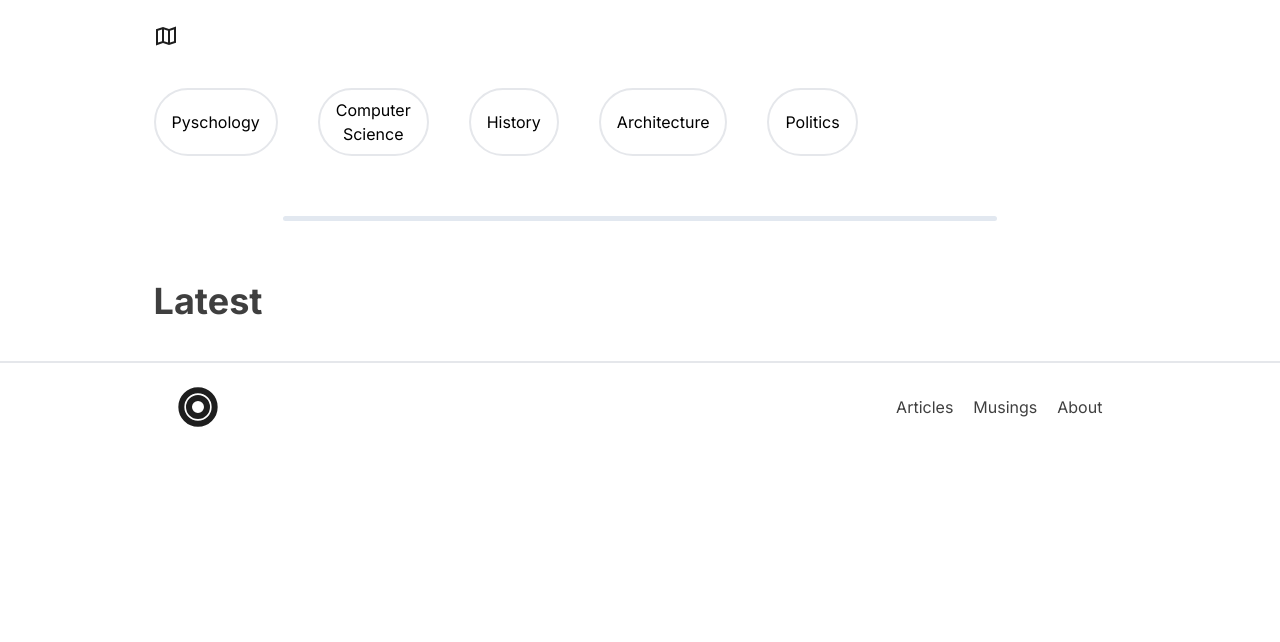
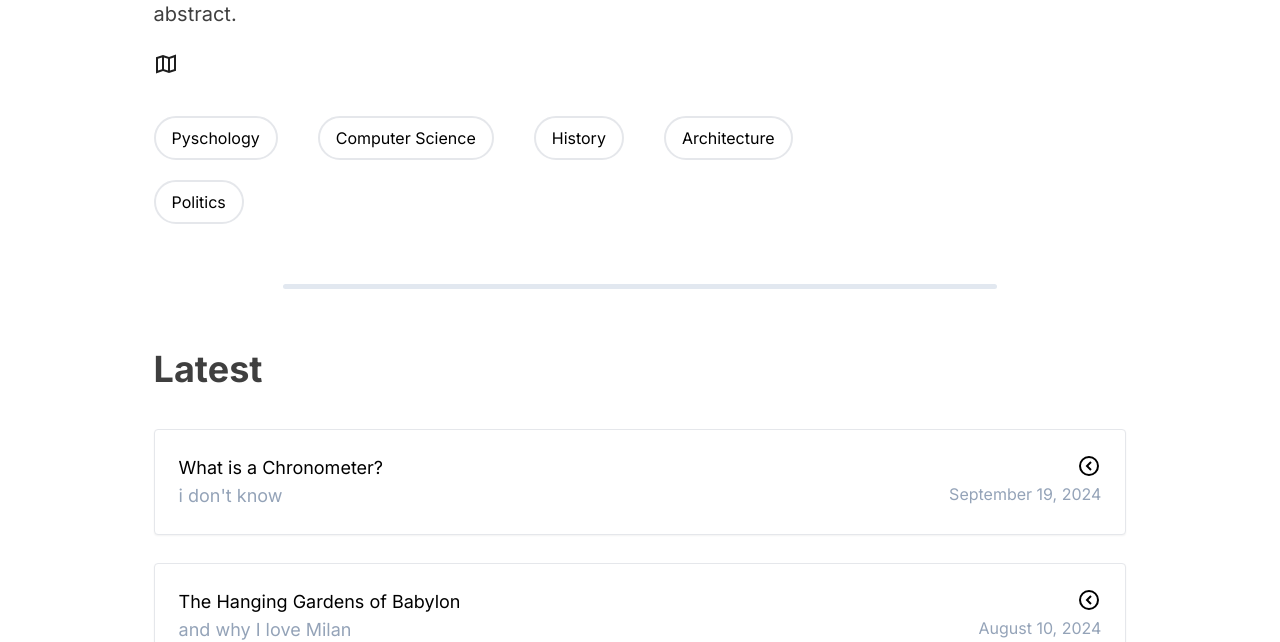
Before and after one commit to markmcguire011/Sentennial, a Next.js app: page /articles in a window 1280 px wide. Shown: the part 310-952 px from the top of the page. Before the commit the page ends 800 px from the top, so only its background shows below. Built offline with nearby package versions, Linux system fonts and the light colour scheme.

Commit message:
added some example articles and worked out routing

```diff
--- a/app/articles/[slug]/page.tsx
+++ b/app/articles/[slug]/page.tsx
@@ -1,17 +1,50 @@
-export default function Articles() {
+import { getAllArticles, getArticleBySlug } from '@/lib/api'
+import { notFound } from 'next/navigation'
+import { Metadata } from 'next'
+
+export default async function Article({ params }: Params) {
+    const article = getArticleBySlug(params.slug)
+
+    if (!article) {
+        return notFound()
+    }
+
     return (
-        <div className="flex flex-col px-[calc(12vw)] py-[calc(4vh)]">
-            <div className="flex flex-col gap-2 pb-12">
-                <h1 className="text-6xl font-bold opacity-75 color-brand-dark">The Hanging Gardens of Babylon</h1>
-                <h1 className="text-4xl font-semibold opacity-50 color-brand-dark">and why I love Milan</h1>
-            </div>
-            <div className="flex">
-                <div className="bg-slate-200 h-[5px] w-4/5 rounded"></div>
-            </div>
-            <div className="flex gap-6 items-center p-2">
-                <h1 className="text-l opacity-50 color-brand-dark">August 3rd, 2024</h1>
-                <h1 className="text-l bg-[#e6d1d6] opacity-75 color-brand-dark border-2 rounded-full px-3 py-1">History</h1>
-            </div>
+        <div>
+            <h1>{article.title}</h1>
+            <small>{article.date}</small>
+            <div dangerouslySetInnerHTML={{ __html: article.content}} />
         </div>
     )
 }
+
+type Params = {
+    params: {
+        slug: string
+    }
+}
+
+export function generateMetadata({ params }: Params): Metadata {
+    const article = getArticleBySlug(params.slug)
+
+    if (!article) {
+        return notFound()
+    }
+
+    const title = `${article.title} | Sentennial`
+
+    return {
+        title,
+        openGraph: {
+            title
+        }
+    }
+}
+
+export async function generateStaticParams() {
+    const articles = getAllArticles()
+
+    return articles.map((article) => ({
+        slug: article.slug
+    }))
+}
--- a/app/articles/page.tsx
+++ b/app/articles/page.tsx
@@ -1,9 +1,10 @@
-import Image from "next/image";
-import { useState } from 'react';
-import Articles from "@/components/articles_header"
+import Articles from "@/components/articles"
+import { getAllArticles } from "@/lib/api";
 
-export default function Page() {
-    return (
-      <Articles />
-    )
-  }
+export default async function Page() {
+  const articles = getAllArticles()
+
+  return (
+    <Articles articles ={ articles }/>
+  )
+}
--- a/app/page.tsx
+++ b/app/page.tsx
@@ -1,7 +1,11 @@
 import MoackArticle from "@/components/elements"
 import Link from "next/link"
+import { getAllArticles } from "@/lib/api"
+import ArticleButton from "@/components/article_button"
 
 export default function Page() {
+  const articles = getAllArticles()
+
   return (
     <div className="flex flex-col">
       <div className="min-h-screen flex flex-col items-center justify-center gap-[20px]">
@@ -69,30 +73,9 @@ export default function Page() {
         </div>
         <div className="flex justify-center gap-5 md:gap-10">
           <div className="flex flex-col gap-10 w-2/5">
-            <Link href={"/articles"} className="flex flex-col w-full items-center">
-              <div className="group bg-white flex flex-col justify-between rounded w-full shadow-sm hover:shadow-md p-6 border">
-                <div className="flex justify-between">
-                  <h1 className="text-lg group-hover:underline group-hover:decoration-brand-color group-hover:text-brand-color">The Hanging Gardens of Babylon</h1>
-                  <svg className="md:flex hidden group-hover:fill-brand-color" xmlns="http://www.w3.org/2000/svg" width="24" height="24"><path d="M12 2a10 10 0 1 0 10 10A10.011 10.011 0 0 0 12 2zm0 18a8 8 0 1 1 8-8 8.009 8.009 0 0 1-8 8z"/><path d="M13.293 7.293 8.586 12l4.707 4.707 1.414-1.414L11.414 12l3.293-3.293-1.414-1.414z"/></svg>
-                </div>
-                <div className="flex flex-col md:flex-row justify-between">
-                  <h1 className="text-lg text-slate-400">and why I love Milan</h1>
-                  <h1 className="txt-md text-slate-400">August 3rd, 2024</h1>
-                </div>
-              </div>
-            </Link>
-            <Link href={"/articles"} className="flex flex-col w-full items-center">
-              <div className="group bg-white flex flex-col justify-between rounded w-full shadow-sm hover:shadow-md p-6 border">
-                <div className="flex justify-between">
-                  <h1 className="text-lg group-hover:underline group-hover:decoration-brand-color group-hover:text-brand-color">What is a Chronometer?</h1>
-                  <svg className="md:flex hidden group-hover:fill-brand-color" xmlns="http://www.w3.org/2000/svg" width="24" height="24"><path d="M12 2a10 10 0 1 0 10 10A10.011 10.011 0 0 0 12 2zm0 18a8 8 0 1 1 8-8 8.009 8.009 0 0 1-8 8z"/><path d="M13.293 7.293 8.586 12l4.707 4.707 1.414-1.414L11.414 12l3.293-3.293-1.414-1.414z"/></svg>
-                </div>
-                <div className="flex flex-col md:flex-row justify-between">
-                  <h1 className="text-lg text-slate-400">(i don't know) or do i?</h1>
-                  <h1 className="txt-md text-slate-400">August 10th, 2024</h1>
-                </div>
-              </div>
-            </Link>
+            {articles.map((article) => (
+              <ArticleButton key = {article.slug} slug = {article.slug} title = {article.title} subtitle= {article.subtitle} date = {article.date}/>
+            ))}
           </div>
           <div className="h-auto w-[3px] rounded bg-slate-200"></div>
           <div className="flex flex-col gap-10 w-2/5">
--- /dev/null
+++ b/components/article_button.tsx
@@ -0,0 +1,18 @@
+import Link from "next/link"
+
+export default function ArticleButton({slug, title, subtitle, date} : { slug: string, title: string, subtitle: string, date: string}) {
+    return (
+        <Link href={`/articles/${slug}`} className="flex flex-col w-full items-center">
+            <div className="group bg-white flex flex-col justify-between rounded w-full shadow-sm hover:shadow-md p-6 border">
+                <div className="flex justify-between">
+                    <h1 className="text-lg group-hover:underline group-hover:decoration-brand-color group-hover:text-brand-color">{title}</h1>
+                    <svg className="md:flex hidden group-hover:fill-brand-color" xmlns="http://www.w3.org/2000/svg" width="24" height="24"><path d="M12 2a10 10 0 1 0 10 10A10.011 10.011 0 0 0 12 2zm0 18a8 8 0 1 1 8-8 8.009 8.009 0 0 1-8 8z"/><path d="M13.293 7.293 8.586 12l4.707 4.707 1.414-1.414L11.414 12l3.293-3.293-1.414-1.414z"/></svg>
+                </div>
+                <div className="flex flex-col md:flex-row justify-between">
+                    <h1 className="text-lg text-slate-400">{subtitle}</h1>
+                    <h1 className="txt-md text-slate-400">{date}</h1>
+                </div>
+            </div>
+        </Link>
+    )
+}
--- a/components/articles_header.tsx
+++ b/components/articles.tsx
@@ -2,8 +2,16 @@
 
 import Image from 'next/image';
 import { useState } from 'react';
+import Link from 'next/link';
+import { Article } from '@/interfaces/article';
+import ArticleButton from './article_button';
+import { title } from 'process';
 
-export default function Articles() {
+type Props = {
+  articles: Article[]
+}
+
+export default function Articles({ articles }: Props) {
   const [content, setContent] = useState('');
 
   const handleClick = (newContent: string): void  => {
@@ -21,7 +29,7 @@ export default function Articles() {
                 These are usually about things I've read or things I'm interested in. More abstract.
               </p>
               <svg className="fill-brand-dark" xmlns="http://www.w3.org/2000/svg" width="24" height="24"><path d="m15 4.946-6-2-7 2.333v16.108l7-2.333 6 2 7-2.333V2.613zm-5 .442 4 1.333v11.891l-4-1.333zM4 6.721l4-1.333v11.891l-4 1.334zm16 10.558-4 1.333V6.721l4-1.334z"/></svg>
-              <div className="flex gap-10 pt-10">
+              <div className="flex flex-wrap gap-x-10 gap-y-5 pt-10">
                 <button onClick={() => handleClick(' - Pyschology')} className="border-2 py-2 px-4 rounded-full transition duration-2 hover:bg-[#bccce6]">Pyschology</button>
                 <button onClick={() => handleClick(' - Computer Science')} className="border-2 py-2 px-4 rounded-full transition duration-2 hover:bg-[#dfd1e6]">Computer Science</button>
                 <button onClick={() => handleClick(' - History')} className="border-2 py-2 px-4 rounded-full transition duration-2 hover:bg-[#e6d1d6]">History</button>
@@ -43,8 +51,13 @@ export default function Articles() {
         <div className="flex items-center justify-center p-10">
           <div className="bg-slate-200 h-[5px] w-4/5 rounded"></div>
         </div>
-        <div>
-          <h1 className="text-4xl pb-10 font-bold opacity-75 color-[#1E1E1E]">Latest<span>{content}</span></h1>
+        <div className='flex flex-col gap-10 pb-10'>
+          <h1 className="text-4xl font-bold opacity-75 color-[#1E1E1E]">Latest<span>{content}</span></h1>
+          <div className="flex flex-col gap-7">
+            {articles.map((article) => (
+                <ArticleButton key={article.slug} slug = {article.slug} title = {article.title} subtitle= {article.subtitle} date = {article.date}/>
+            ))}
+          </div>
         </div>
       </div>
   );
--- /dev/null
+++ b/interfaces/article.ts
@@ -0,0 +1,7 @@
+export type Article = {
+    slug: string;
+    title: string;
+    subtitle: string;
+    date: string;
+    content: string;
+  };
--- /dev/null
+++ b/lib/api.ts
@@ -0,0 +1,28 @@
+import fs from "fs";
+import matter from "gray-matter";
+import { join } from "path";
+import { Article } from "@/interfaces/article";
+
+const postsDirectory = join(process.cwd(), "posts");
+
+export function getArticleSlugs() {
+  return fs.readdirSync(postsDirectory);
+}
+
+export function getArticleBySlug(slug: string) {
+  const realSlug = slug.replace(/\.md$/, "");
+  const fullPath = join(postsDirectory, `${realSlug}.md`);
+  const fileContents = fs.readFileSync(fullPath, "utf8");
+  const { data, content } = matter(fileContents);
+
+  return { ...data, slug: realSlug, content } as Article;
+}
+
+export function getAllArticles(): Article[] {
+  const slugs = getArticleSlugs();
+  const posts = slugs
+    .map((slug) => getArticleBySlug(slug))
+    // sort posts by date in descending order
+    .sort((post1, post2) => (post1.date > post2.date ? -1 : 1));
+  return posts;
+}
--- /dev/null
+++ b/posts/hanging-gardens-of-babylon.md
@@ -0,0 +1,9 @@
+---
+title: "The Hanging Gardens of Babylon"
+subtitle: "and why I love Milan"
+date: "August 10, 2024"
+---
+
+# My First Post
+
+bsslh blhbalhb labhsdhnfgasrhgfea ruihgsdjfngjkald huiaqwhashf uawelfhwuhreyawiejasjfjasrhgw ohio
--- /dev/null
+++ b/posts/what-is-a-chronometer.md
@@ -0,0 +1,9 @@
+---
+title: "What is a Chronometer?"
+subtitle: "i don't know"
+date: "September 19, 2024"
+---
+
+# Chronometer go brr
+
+bsslh blhbalhb labhsdhnfgasrhgfea ruihgsdjfngjkald huiaqwhashf uawelfhwuhreyawiejasjfjasrhgw ohio
```
Also changed, not shown: package.json (+7 -4 lines), 2 other files (tests, documents, lock files or other folders).
